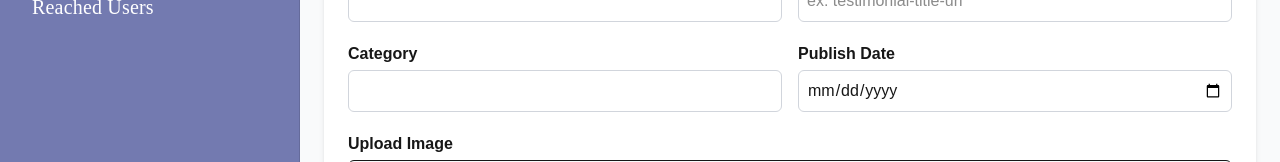
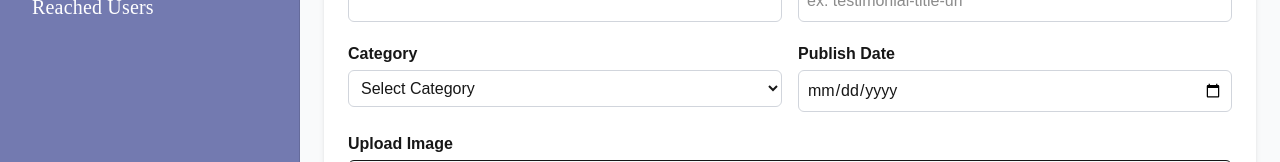
Before and after one commit to yashwalhekar/mutualfund-admin-frontend, a Next.js app: page /blogs/add in a window 1280 px wide. Shown: the part 308-470 px from the top of the page. Built offline with nearby package versions, Linux system fonts and the light colour scheme; some icons are missing.

Commit message:
add drop down to add blog form

```diff
--- a/src/components/blogs/AddBlogs.jsx
+++ b/src/components/blogs/AddBlogs.jsx
@@ -210,13 +210,20 @@ const AddBlogs = () => {
             <label className="block mb-1 font-bold font-poppins">
               Category
             </label>
-            <input
-              type="text"
+
+            <select
               name="category"
               value={category}
               onChange={(e) => setCategory(e.target.value)}
-              className="w-full border border-gray-300 rounded-md p-2"
-            />
+              className="w-full border border-gray-300 rounded-md p-2 bg-white"
+            >
+              <option value="">Select Category</option>
+              <option value="what-is-mf">What is Mutual Fund</option>
+              <option value="Mutual Fund in Shares">
+                Mutual Fund in Shares
+              </option>
+              <option value="Future And Options">Future And Options</option>
+            </select>
           </div>
 
           <div>
```
